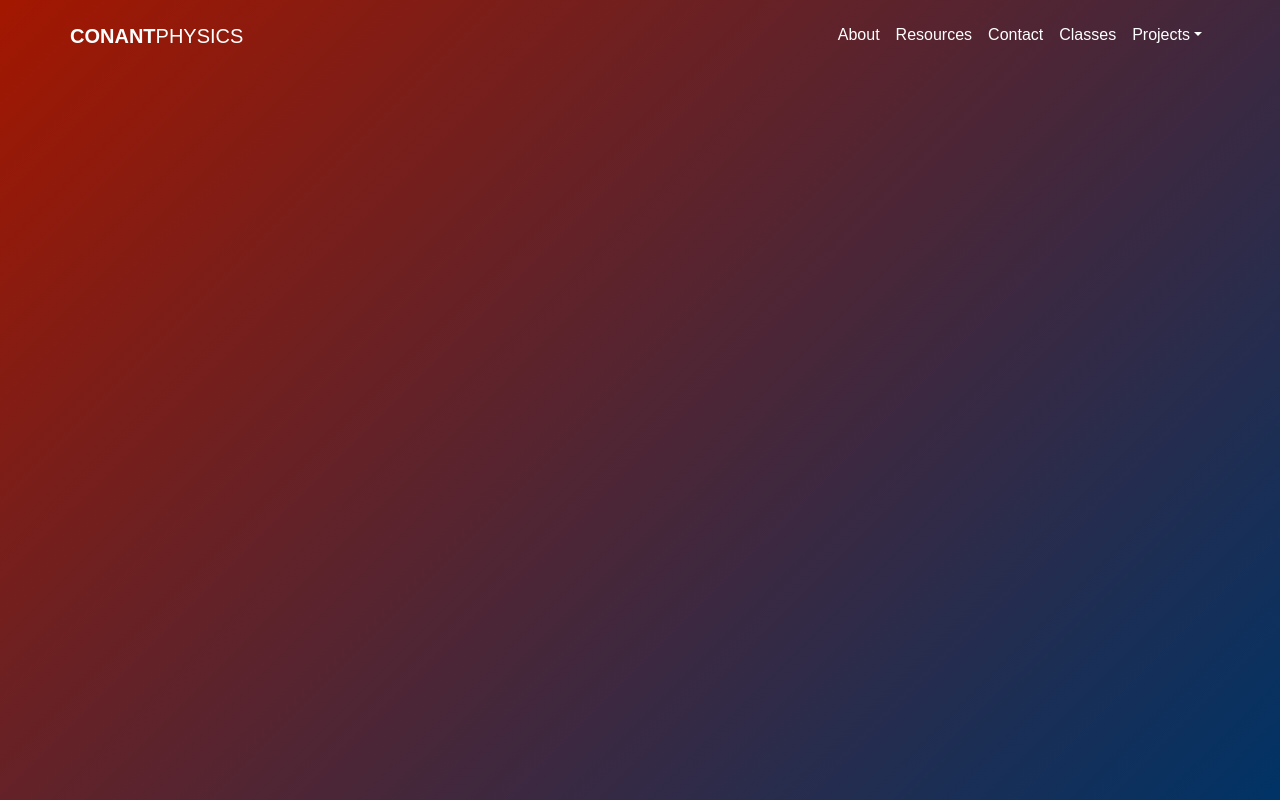
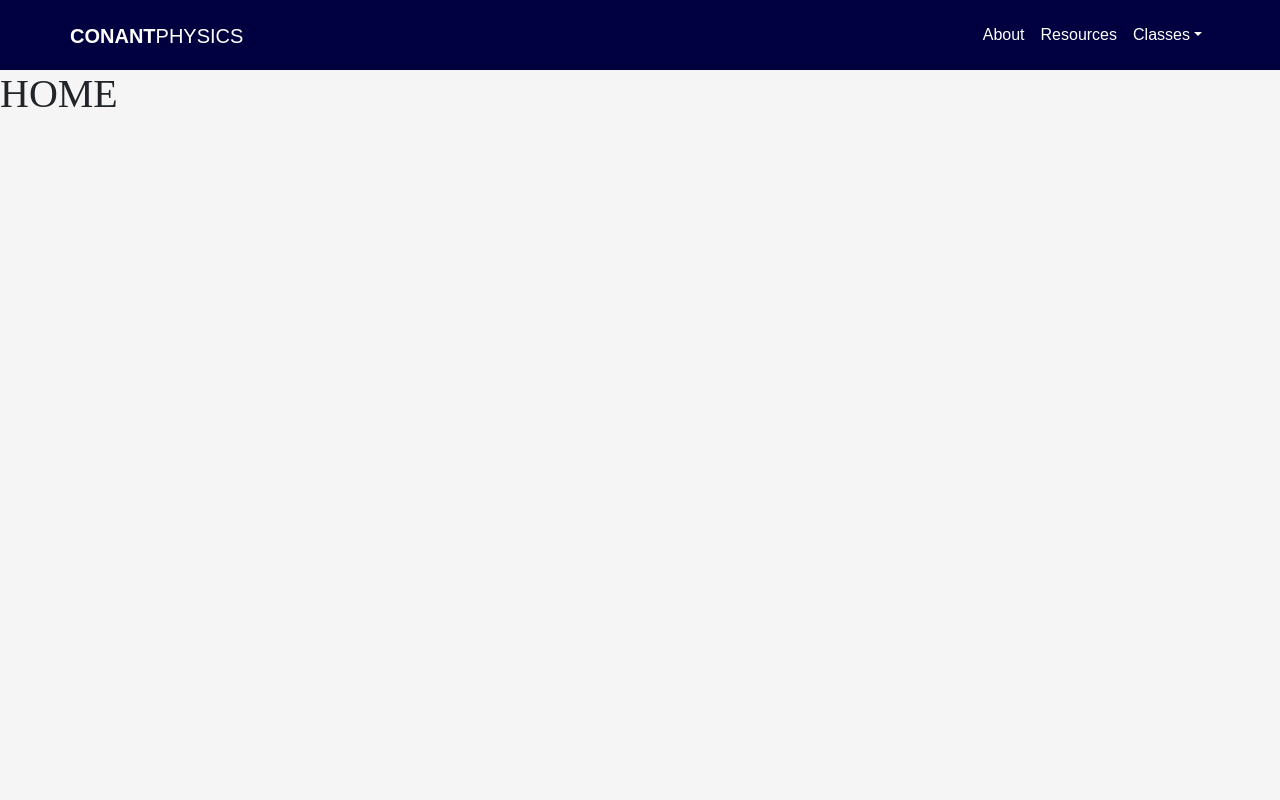
Before and after one commit to anandani4136/Conant-Physics, a React (Create React App) app in the folder frontend/: page /home in a window 1280 px wide. Built offline with nearby package versions, Linux system fonts and the light colour scheme.

Commit message:
navbar abstraction

```diff
--- a/frontend/src/App.js
+++ b/frontend/src/App.js
@@ -3,6 +3,8 @@ import React from 'react';
 import { BrowserRouter, Route, Switch } from 'react-router-dom';
 import LoginPage from "./components/LoginPage";
 import HomeScreen from "./components/HomeScreen";
+import Resources from "./components/Resources";
+import About from "./components/About";
 
 
 window.url = "http://localhost:3000/"
@@ -15,6 +17,8 @@ function App() {
               <Switch>
                   <Route path = "/" exact component = {() => <LoginPage/>}/>
                   <Route path = "/home" exact component = {() => <HomeScreen/>}/>
+                  <Route path = "/about" exact component = {() =><About/>}/>
+                  <Route path = "/resources" exact component = {() =><Resources/>}/>
               </Switch>
           </BrowserRouter>
       </main>
--- /dev/null
+++ b/frontend/src/components/About.js
@@ -0,0 +1,23 @@
+import React from 'react'
+import "./componentsCSS/HomeScreenCSS.css"
+// import "./componentsCSS/navbar.css"
+// import userAuth from '../static/documents/userAuth';
+import NavBar from "./NavBar";
+
+
+export default class HomeScreen extends React.Component {
+    constructor(props) {
+        super(props);
+
+    }
+
+
+    render() {
+        return (
+            <>
+                <NavBar/>
+                <h1>about</h1>
+            </>
+        );
+    }
+}
--- /dev/null
+++ b/frontend/src/components/Home.js
@@ -0,0 +1,18 @@
+import React from 'react'
+import "./componentsCSS/HomeScreenCSS.css"
+// import "./componentsCSS/navbar.css"
+// import userAuth from '../static/documents/userAuth';
+
+export default class HomeScreen extends React.Component {
+    constructor(props) {
+        super(props);
+
+    }
+
+
+    render() {
+        return (
+            <h1>home</h1>
+        );
+    }
+}
--- a/frontend/src/components/HomeScreen.js
+++ b/frontend/src/components/HomeScreen.js
@@ -1,8 +1,15 @@
 import React from 'react'
 import "./componentsCSS/HomeScreenCSS.css"
+import NavBar from "./NavBar"
 // import "./componentsCSS/navbar.css"
 // import userAuth from '../static/documents/userAuth';
 import {Navbar, Nav, NavDropdown, Container} from 'react-bootstrap';
+import {BrowserRouter, Route} from "react-router-dom";
+import Switch from "react-bootstrap/Switch";
+
+import Home from "./Home";
+import Resources from "./Resources";
+import About from "./About";
 
 
 export default class HomeScreen extends React.Component {
@@ -30,23 +37,26 @@ export default class HomeScreen extends React.Component {
     render() {
         return (
             <>
-                <Navbar className="navBarBlue" variant="dark">
-                    <Container>
-                    <Navbar.Brand href="/home">
-                        <div className="alignRow">
-                            <h2 id="loginTitle3">CONANT</h2>
-                            <h2 id="loginTitle4">PHYSICS</h2>
-                        </div>
-                    </Navbar.Brand>
-                    <Nav className="me-auto">
-                        <Nav.Link className = "color-navlink" href="#home">About</Nav.Link>
-                        <Nav.Link className = "color-navlink" href="#features">Resources</Nav.Link>
-                        <Nav.Link className = "color-navlink" href="#pricing">Contact</Nav.Link>
-                        <Nav.Link className = "color-navlink" href="#pricing">Classes</Nav.Link>
-                        <NavDropdown id = "color-dropdown" title="Projects" ></NavDropdown>
-                    </Nav>
-                    </Container>
-                </Navbar>
+                {/*    <Navbar className="navBarBlue" variant="dark">*/}
+                {/*    <Container>*/}
+                {/*    <Navbar.Brand href="/home">*/}
+                {/*        <div className="alignRow">*/}
+                {/*            <h2 id="loginTitle3">CONANT</h2>*/}
+                {/*            <h2 id="loginTitle4">PHYSICS</h2>*/}
+                {/*        </div>*/}
+                {/*    </Navbar.Brand>*/}
+                {/*    <Nav className="me-auto">*/}
+                {/*        <Nav.Link className = "color-navlink" href="/about">About</Nav.Link>*/}
+                {/*        <Nav.Link className = "color-navlink" href="/resources">Resources</Nav.Link>*/}
+                {/*        <NavDropdown id = "color-dropdown" title="Classes" >*/}
+
+                {/*        </NavDropdown>*/}
+                {/*    </Nav>*/}
+                {/*    </Container>*/}
+                {/*</Navbar>*/}
+
+                <NavBar/>
+                <h1>HOME</h1>
             </>
         );
     }
--- a/frontend/src/components/NavBar.js
+++ b/frontend/src/components/NavBar.js
@@ -1,8 +1,7 @@
 import React, {useState, useEffect} from 'react'
-import {Navbar, Nav, NavDropdown} from 'react-bootstrap';
+import {Navbar, Nav, NavDropdown, Container} from 'react-bootstrap';
 // import {db} from "./firebase"
-import CHCLogo from '../static/images/chc.png'
-import "../static/css/navbar.css"
+import "../components/componentsCSS/navbar.css"
 
 export default function TopNavbar() {
     const [data, setData] = useState([]);
@@ -15,28 +14,47 @@ export default function TopNavbar() {
     //     })
     // }, []);
 
+
     return (
         //CAN USE TRANSPARENT
-        <Navbar className = "color-nav" variant="light" expand="lg" fixed="top">
-            <Navbar.Brand  href="/"><img
-              src={CHCLogo}
-              height="70px" ></img></Navbar.Brand>
-            <Navbar.Toggle aria-controls="basic-navbar-nav"/>
-            <Navbar.Collapse id="basic-navbar-nav">
-                <Nav className="mr-auto">
-                    <Nav.Link className = "color-navlink" href="/">Home</Nav.Link>
-                    <Nav.Link className = "color-navlink" href="/about">Team</Nav.Link>
+        // <Navbar className = "color-nav" variant="light" expand="lg" fixed="top">
+        //     <Navbar.Brand  href="/"><img
+        //       src={CHCLogo}
+        //       height="70px" ></img></Navbar.Brand>
+        //     <Navbar.Toggle aria-controls="basic-navbar-nav"/>
+        //     <Navbar.Collapse id="basic-navbar-nav">
+        //         <Nav className="mr-auto">
+        //             <Nav.Link className = "color-navlink" href="/">Home</Nav.Link>
+        //             <Nav.Link className = "color-navlink" href="/about">Team</Nav.Link>
+        //             <Nav.Link className = "color-navlink" href="/resources">Resources</Nav.Link>
+        //             <NavDropdown id = "color-dropdown" title="Projects" >
+        //             {
+        //                 data.map(({year}) => (
+        //                     <NavDropdown.Item id = "color-dropdown2" key={year} href={"/projects/" + year}>{year}</NavDropdown.Item>
+        //                 ))
+        //             }
+        //         </NavDropdown>
+        //         </Nav>
+        //
+        //     </Navbar.Collapse>
+        // </Navbar>
+        <Navbar className="navBarBlue" variant="dark">
+            <Container>
+                <Navbar.Brand href="/home">
+                    <div className="alignRow">
+                        <h2 id="loginTitle3">CONANT</h2>
+                        <h2 id="loginTitle4">PHYSICS</h2>
+                    </div>
+                </Navbar.Brand>
+                <Nav className="me-auto">
+                    <Nav.Link className = "color-navlink" href="/about">About</Nav.Link>
                     <Nav.Link className = "color-navlink" href="/resources">Resources</Nav.Link>
-                    <NavDropdown id = "color-dropdown" title="Projects" >
-                    {
-                        data.map(({year}) => (
-                            <NavDropdown.Item id = "color-dropdown2" key={year} href={"/projects/" + year}>{year}</NavDropdown.Item>
-                        ))
-                    }
-                </NavDropdown>
+                    <NavDropdown id = "color-dropdown" title="Classes" >
+
+                    </NavDropdown>
                 </Nav>
+            </Container>
+        </Navbar>
 
-            </Navbar.Collapse>
-        </Navbar>
     );
 }
--- /dev/null
+++ b/frontend/src/components/Resources.js
@@ -0,0 +1,25 @@
+import React from 'react'
+import "./componentsCSS/HomeScreenCSS.css"
+import {Container, Nav, Navbar, NavDropdown} from "react-bootstrap";
+// import "./componentsCSS/navbar.css"
+// import userAuth from '../static/documents/userAuth';
+import NavBar from "./NavBar";
+
+
+export default class HomeScreen extends React.Component {
+    constructor(props) {
+        super(props);
+
+    }
+
+
+    render() {
+        return (
+            <>
+                <NavBar/>
+
+                <h1>resources</h1>
+            </>
+        );
+    }
+}
--- a/frontend/src/components/componentsCSS/HomeScreenCSS.css
+++ b/frontend/src/components/componentsCSS/HomeScreenCSS.css
@@ -1,3 +1,19 @@
+
+body{
+    /*background: rgb(34,193,195);*/
+    /*background: linear-gradient(135deg, rgba(163,23,0,1) 0%,     rgba(0,51,102,1) 100%);*/
+    background: whitesmoke;
+    font-family: "trebuchet";
+    /* height:100; */
+}
+
+html{
+    font-size: 100%;
+    height: 100%;
+    width: 100%;
+}
+
+
 .navbar-brand {
     display: flex;
     align-items: center;
@@ -58,3 +74,7 @@
     /* margin: 0; */
     font-size: 0.9rem;
 }
+
+.navBarBlue {
+    background-color: #000040;
+}
```
